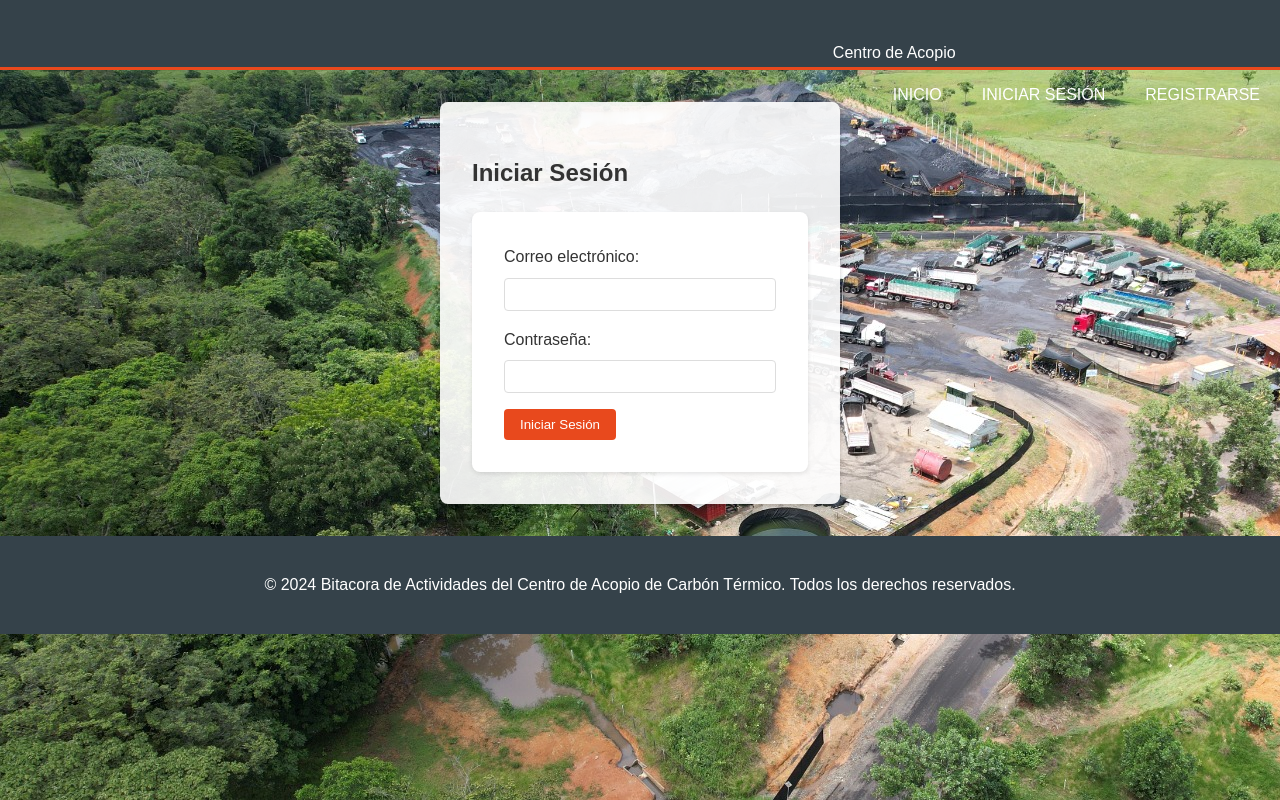
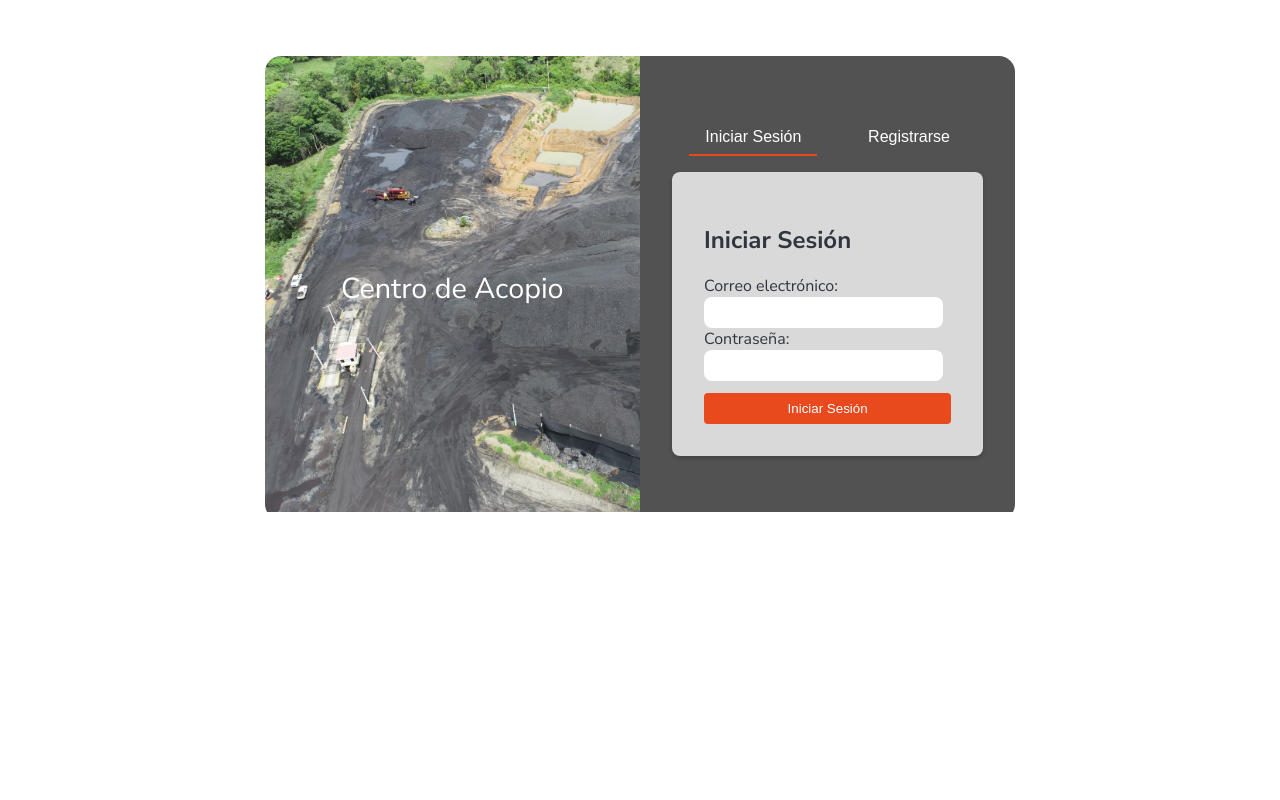
Before and after one commit to Jesu34/bit-cora-de-reportes, a PHP site: page /html/Login.html in a window 1280 px wide. Run offline with PHP 8.4, Linux system fonts and the light colour scheme.

Commit message:
Se modifica el diseño de la pagina de login y register y se agrega redireccionamiento del register al login y del login a la página principal

```diff
--- /dev/null
+++ b/frontend/css/LoginandRegister.css
@@ -0,0 +1,212 @@
+@import url('https://fonts.googleapis.com/css2?family=Nunito+Sans:ital,opsz,wght@0,6..12,200..1000;1,6..12,200..1000&display=swap');
+
+:root {
+    --primary-color: #35424a;
+    --secondary-color: #e8491d;
+    --light-color: #f4f4f4;
+    --dark-color: #333;
+    --white-color: #ffffff;
+    --grey-color: #ddd;
+    --light-shadow: rgba(0, 0, 0, 0.1);
+    --dark-shadow: rgba(0, 0, 0, 0.2);
+    --edit-color: #f39c12;
+    --delete-color: #e74c3c;
+}
+
+body {
+    margin: 0;
+    padding: 0;
+    font-family: Arial, sans-serif;
+    display: flex;
+    align-items: center;
+    justify-content: center;
+    font-family: "Nunito Sans", sans-serif;
+}
+
+.container {
+    display: flex;
+    max-width: 800px;
+    height: 400px;
+    border-radius: 10px;
+    overflow: hidden;
+    padding: 3.5rem;
+}
+
+.left-side {
+    background-image: url(../Imagenes/foto\ 1.jpg);
+    background-size: cover;
+    color: white;
+    width: 50%;
+    height: 100%;
+    display: flex;
+    align-items: center;
+    justify-content: center;
+    flex-direction: column;
+    padding: 2rem;
+    border-radius: 1rem 0 0 1rem;
+}
+
+.left-side p {
+    font-size: 1.8rem;
+    text-align: center;
+}
+
+.right-side {
+    background-color: #525252;
+    color: white;
+    width: 50%;
+    height: 100%;
+    display: flex;
+    align-items: center;
+    justify-content: center;
+    padding: 2rem;
+    border-radius: 0 1rem 1rem 0;
+}
+
+.form-container {
+    width: 100%;
+    max-width: 400px;
+}
+
+.form-toggle {
+    display: flex;
+    justify-content: space-around;
+    margin-bottom: 1rem;
+}
+
+.form-toggle button {
+    background-color: transparent;
+    border: none;
+    color: white;
+    font-size: 1rem;
+    cursor: pointer;
+    padding: 0.5rem 1rem;
+    border-bottom: 2px solid transparent;
+    transition: border-color 0.3s ease;
+}
+
+.form-toggle button.active {
+    border-color: var(--secondary-color);
+}
+
+.login-form, .register-form {
+    display: none;
+    background-color: rgba(246, 245, 245, 0.836);
+    padding: 2rem;
+    border-radius: 8px;
+    box-shadow: 0 2px 4px rgba(0, 0, 0, 0.2);
+    color: #2f3640;
+}
+
+.login-form.active-form, .register-form.active-form {
+    display: block;
+}
+
+.login-form button, .register-form button {
+    background-color: var(--secondary-color);
+    border: none;
+    padding: 0.5rem 1rem;
+    border-radius: 4px;
+    cursor: pointer;
+    width: 100%;
+    margin-top: 12px;
+}
+.register-form a, .login-form a {
+    text-decoration: none;
+    color: var(--white-color);
+}
+
+.login-form input {
+    border-radius: 8px;
+    border: none;
+    padding: 0.5rem;
+    width: 90%;
+}
+
+.register-form input {
+    border-radius: 8px;
+    border: none;
+    padding: 0.5rem;
+    width: 90%;
+}
+
+.login-form button:hover, .register-form button:hover {
+    background-color: #ff4757;
+}
+
+
+
+
+
+/* Media Queries */
+
+/* Tablets */
+@media (max-width: 768px) {
+    .container {
+        flex-direction: column;
+        max-width: 600px;
+        height: auto;
+        padding: 1.5rem;
+    }
+
+    .left-side{
+        width: 100%;
+        height: auto;
+        border-radius: 0;
+    }
+
+    .right-side {
+        width: 100%;
+        height: auto;
+        border-radius: 0 0 0 0;
+    }
+
+    .left-side {
+        padding: 1.5rem;
+    }
+
+    .right-side {
+        padding: 1.5rem;
+    }
+
+    .left-side p {
+        font-size: 1.4rem;
+    }
+
+    .login-form, .register-form {
+        margin-right: 2rem;
+    }
+}
+
+/* Mobile Devices */
+@media (max-width: 480px) {
+    .container {
+        max-width: 100%;
+        padding: 1rem;
+        margin-right: 1rem;
+        margin-top: 3rem;
+    }
+
+    .left-side {
+        padding: 1rem;
+    }
+
+    .right-side {
+        padding: 1rem;
+    }
+
+    .left-side p {
+        font-size: 1.2rem;
+    }
+    .login-form, .register-form {
+        margin-left: 1rem;
+    }
+
+    .form-toggle button {
+        font-size: 0.875rem;
+    }
+
+    .login-form input, .register-form input {
+        width: 100%;
+    }
+}
--- a/frontend/css/style.css
+++ b/frontend/css/style.css
@@ -14,6 +14,8 @@
 
 /* Estilos generales */
 * {
+    margin: 0;
+    padding: 0;
     box-sizing: border-box;
 }
 
@@ -188,14 +190,14 @@ form button:hover {
 }
 
 /* Formularios de inicio de sesión y registro */
-.login-form, .register-form {
+/* .login-form, .register-form {
     background-color: rgba(255, 255, 255, 0.9);
     padding: 2rem;
     border-radius: 8px;
     box-shadow: 0 2px 4px var(--dark-shadow);
     max-width: 400px;
     margin: 2rem auto;
-}
+} */
 
 /* Tablas */
 .table-container {
--- a/frontend/html/Login.html
+++ b/frontend/html/Login.html
@@ -1,42 +1,65 @@
 <!DOCTYPE html>
 <html lang="es">
   <head>
-    <meta charset="UTF-8">
-    <meta name="viewport" content="width=device-width, initial-scale=1.0">
+    <meta charset="UTF-8" />
+    <meta name="viewport" content="width=device-width, initial-scale=1.0" />
     <title>Iniciar Sesión - Centro de Acopio</title>
-    <link rel="stylesheet" href="/Frontend/Css/style.css">
+    <link rel="stylesheet" href="../css/LoginandRegister.css" />
   </head>
-<body style background="/frontend/Imagenes/foto 7.jpg">
-    <header>
-        <nav>
-            <div class="logo">Centro de Acopio</div>
-            <ul>
-                <li><a href="#">Inicio</a></li>
-                <li><a href="./Login.html">Iniciar Sesión</a></li>
-                <li><a href="./Register.html">Registrarse</a></li>
-            </ul>
-        </nav>
-    </header>
-
-    <main>
-        <section class="login-form">
+  <body>
+    <div class="container">
+      <div class="left-side">
+        <div class="left-content">
+          <p>Centro de Acopio</p>
+        </div>
+      </div>
+      <div class="right-side">
+        <div class="form-container">
+          <div class="form-toggle">
+            <button id="loginToggle" class="active">Iniciar Sesión</button>
+            <button id="registerToggle">Registrarse</button>
+          </div>
+          <section id="loginForm" class="login-form active-form">
             <h2>Iniciar Sesión</h2>
-            <form id="loginForm">
+            <form>
               <label for="email">Correo electrónico:</label>
-                <input type="email" id="email" name="email" required>
+              <input type="email" id="emailLogin" name="email" required />
 
               <label for="password">Contraseña:</label>
-                <input type="password" id="password" name="password" required>
+              <input type="password" id="passwordLogin" name="password" required />
 
-                <button type="submit">Iniciar Sesión</button>
+              <button type="submit"><a href="../html/Index.html">Iniciar Sesión</a></button>
             </form>
           </section>
-    </main>
+          <section id="registerForm" class="register-form">
+            <h2>Registrarse</h2>
+            <form>
+              <label for="nombre">Nombre:</label>
+              <br />
+              <input type="text" id="nombre" name="nombre" required />
+                <br />
+              <label for="email">Correo electrónico:</label>
+              <input type="email" id="emailRegister" name="email" required />
 
-    <footer>
-        <p>&copy; 2024 Bitacora de Actividades del Centro de Acopio de Carbón Térmico. Todos los derechos reservados.</p>
-    </footer>
+              <label for="password">Contraseña:</label>
+              <input type="password" id="passwordRegister" name="password" required />
+                <br />
+              <label for="rol">Rol:</label>
+              <br />
+              <select id="rol" name="rol" required>
+                <option value="">Seleccionar rol</option>
+                <option value="admin">Administrador</option>
+                <option value="operador">Operador</option>
+                <option value="supervisor">Supervisor</option>
+              </select>
 
-    <script src="/Frontend/Js/Script.js"></script>
+              <button type="submit"><a href="../html/Login.html">Registrarse</a></button>
+            </form>
+          </section>
+        </div>
+      </div>
+    </div>
+
+    <script src="../js/toggleForms.js"></script>
   </body>
 </html>
--- /dev/null
+++ b/frontend/js/toggleForms.js
@@ -0,0 +1,13 @@
+document.getElementById('loginToggle').addEventListener('click', function () {
+    document.getElementById('loginForm').classList.add('active-form');
+    document.getElementById('registerForm').classList.remove('active-form');
+    this.classList.add('active');
+    document.getElementById('registerToggle').classList.remove('active');
+});
+
+document.getElementById('registerToggle').addEventListener('click', function () {
+    document.getElementById('registerForm').classList.add('active-form');
+    document.getElementById('loginForm').classList.remove('active-form');
+    this.classList.add('active');
+    document.getElementById('loginToggle').classList.remove('active');
+});
```
Also changed, not shown: frontend/html/Register.html (deleted, +0 -53 lines). Lines whose indentation alone changed are shown as unchanged.
